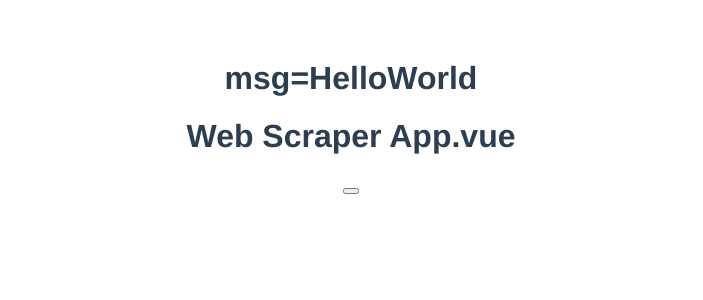
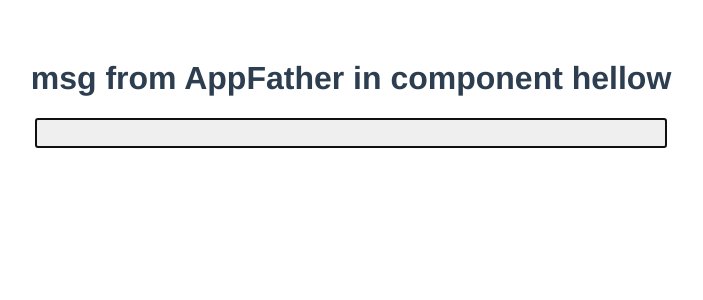
Before and after one commit to panickat/redToGreen, a Vue app in the folder scraper/: page / in a window 1280 px wide. Shown: the top 300 px of the page, without its empty margins (289-992 px from the left). Built offline with nearby package versions, Linux system fonts and the light colour scheme.

Commit message:
refactor funtinality in module getCards, and component cardsFeed

```diff
--- a/scraper/src/App.vue
+++ b/scraper/src/App.vue
@@ -1,106 +1,22 @@
 <template>
-  <HelloWorld msg="msg=HelloWorld" />
-  <div>
-    <h1>Web Scraper App.vue</h1>
-    <button v-on:click="getWebsiteData"></button>
-    <div class="wrapper">
-      <div v-for="(article, index) in lastestArticles" :key="index">
-        <span v-text="article.length"></span>
-        <span v-text="article.download"></span>
-        <img v-bind:src="article.img" />
-        <hr />
-      </div>
-    </div>
-  </div>
+  <cardsFeed msg="msg from AppFather in component hellow" />
+  <div></div>
 </template>
 
 <script>
-import HelloWorld from "./components/HelloWorld.vue";
-import axios from "axios";
-import cheerio from "cheerio";
+import cardsFeed from "./components/cardsFeed.vue";
 
 export default {
   name: "App",
   components: {
-    HelloWorld,
+    cardsFeed,
   },
   data() {
     return {
       lastestArticles: [],
     };
   },
-  methods: {
-    getWebsiteData() {
-      const startTime = new Date();
-      function endTime(tittle) {
-        function convertTime(ms) {
-          if (ms < 1000) {
-            return `${ms} ms`;
-          } else if (ms < 60000) {
-            return `${(ms / 1000).toFixed(2)} s`;
-          } else {
-            return `${(ms / 60000).toFixed(2)} m`;
-          }
-        }
-
-        const endTime = new Date();
-        const timeDiff = endTime - startTime;
-
-        console.log(`${tittle}: ${convertTime(timeDiff)}`);
-      }
-
-      // let self = this;
-      // let dataArray = [];
-      const url =
-        "http://localhost:8080/search/" +
-        window.location.pathname.split("/")[1]; // + `?page=${page}`;
-
-      function scrap(page) {
-        return axios({
-          method: "get",
-          url: url + `?page=${page}`,
-        }).then(function (response) {
-          let html = response.data;
-          let $ = cheerio.load(html);
-
-          const activepage = $("body > div > nav").find(".active").text();
-          let numberofpages = $("body > div > nav")
-            .find(".numberofpages")
-            .text();
-          numberofpages = numberofpages.substring(2, numberofpages.length);
-          console.info(activepage, numberofpages);
-          return activepage == numberofpages ? true : false;
-        });
-      }
-
-      function promiseChainUntilLast(isLast, value) {
-        return new Promise(function (resolve, reject) {
-          if (isLast) {
-            resolve(value);
-          } else {
-            const r = scrap(value);
-            r.then((isLastFromScrap) => {
-              console.info("isLastFromScrap: ", isLastFromScrap);
-              promiseChainUntilLast(isLastFromScrap, value + 1)
-                .then(resolve)
-                .catch(reject);
-            });
-          }
-        });
-      }
-
-      promiseChainUntilLast(false, 1)
-        .then(function (result) {
-          console.log("Result:", result);
-          endTime("end chain");
-        })
-        .catch(function (error) {
-          console.log("Error:", error);
-        });
-
-      endTime("end Click");
-    },
-  },
+  methods: {},
 };
 </script>
 
@@ -114,3 +30,5 @@ export default {
   margin-top: 60px;
 }
 </style>
+<!-- //celeste_sexhot_kyle 5
+//holly__baker 8 -->
--- a/scraper/src/components/HelloWorld.vue
+++ /dev/null
@@ -1,32 +0,0 @@
-<template>
-  <div class="hello">
-    <h1>{{ msg }}</h1>
-  </div>
-</template>
-
-<script>
-export default {
-  name: "HelloWorld",
-  props: {
-    msg: String,
-  },
-};
-</script>
-
-<!-- Add "scoped" attribute to limit CSS to this component only -->
-<style scoped>
-h3 {
-  margin: 40px 0 0;
-}
-ul {
-  list-style-type: none;
-  padding: 0;
-}
-li {
-  display: inline-block;
-  margin: 0 10px;
-}
-a {
-  color: #42b983;
-}
-</style>
--- /dev/null
+++ b/scraper/src/components/cardsFeed.vue
@@ -0,0 +1,82 @@
+<template>
+  <div class="hello">
+    <h1>{{ msg }}</h1>
+    <button ref="start_scrap" v-on:click="getWebsiteData"></button>
+    <!-- <div class="wrapper">
+      <div v-for="(article, index) in lastestArticles" :key="index">
+        <span v-text="article.length"></span>
+        <span v-text="article.download"></span>
+        <img v-bind:src="article.img" />
+        <hr />
+      </div>
+    </div> -->
+  </div>
+</template>
+
+<script>
+import axios from "axios";
+import cheerio from "cheerio";
+import cards from "./getCards";
+
+export default {
+  name: "cardsFeed",
+  props: {
+    msg: String,
+  },
+  mounted() {
+    this.loadFocus();
+  },
+  methods: {
+    loadFocus() {
+      this.$refs.start_scrap.focus();
+    },
+    getWebsiteData() {
+      const startTime = new Date();
+      //const cards = require("./getCards");
+
+      function promiseChainUntilLast(isLast, value) {
+        return new Promise(function (resolve, reject) {
+          if (isLast) {
+            resolve(value);
+          } else {
+            // const r = cards.scrap(value, axios, cheerio);
+            cards.scrap(value, axios, cheerio).then((response) => {
+              console.info("response.lastPage: ", response.cards);
+              promiseChainUntilLast(response.lastPage, value + 1)
+                .then(resolve)
+                .catch(reject);
+            });
+          }
+        });
+      }
+      promiseChainUntilLast(false, 1)
+        .then(function (result) {
+          console.log("Result:", result);
+          cards.endTime("end chain", startTime);
+        })
+        .catch(function (error) {
+          console.log("Error:", error);
+        });
+    },
+  },
+};
+</script>
+
+<style scoped>
+/* <!-- Add "scoped" attribute to limit CSS to this component only --> */
+button {
+  width: 50%;
+  height: 30px;
+}
+ul {
+  list-style-type: none;
+  padding: 0;
+}
+li {
+  display: inline-block;
+  margin: 0 10px;
+}
+a {
+  color: #42b983;
+}
+</style>
--- /dev/null
+++ b/scraper/src/components/getCards.js
@@ -0,0 +1,61 @@
+function endTime(tittle, startTime) {
+  function convertTime(ms) {
+    if (ms < 1000) {
+      return `${ms} ms`;
+    } else if (ms < 60000) {
+      return `${(ms / 1000).toFixed(2)} s`;
+    } else {
+      return `${(ms / 60000).toFixed(2)} m`;
+    }
+  }
+
+  const endTime = new Date();
+  const timeDiff = endTime - startTime;
+
+  console.log(`${tittle}: ${convertTime(timeDiff)}`);
+}
+function getCards($) {
+  let dataArray = [];
+  $("body > div > .post-container").each(function () {
+    const img = $(this).find("a.post-content > img").attr("src");
+    const length = $(this).find("a.post-content > div:nth-child(5)").text();
+    const download = $(this).find("a.button").attr("href");
+
+    const [hours, minutes, seconds] = length.split(":").map(Number);
+    const totalSeconds = hours * 3600 + minutes * 60 + seconds;
+    // putting data in array.
+    dataArray.push({
+      img: img,
+      length: totalSeconds,
+      download: download,
+    });
+  });
+  return dataArray;
+}
+function isLastPage($) {
+  const activepage = $("body > div > nav").find(".active").text();
+  let numberofpages = $("body > div > nav").find(".numberofpages").text();
+  numberofpages = numberofpages.substring(2, numberofpages.length);
+  console.info(activepage, numberofpages);
+  return activepage == numberofpages ? true : false;
+}
+function scrap(page, axios, cheerio) {
+  // // let self = this;
+  // // let dataArray = [];
+  const url =
+    "http://localhost:8080/search/" + window.location.pathname.split("/")[1];
+
+  return axios({
+    method: "get",
+    url: url + `?page=${page}`,
+  }).then(function (response) {
+    let $ = cheerio.load(response.data); //html
+    const lastPage = isLastPage($);
+    const cards = getCards($);
+    return { cards, lastPage };
+  });
+}
+export default {
+  endTime,
+  scrap,
+};
```
